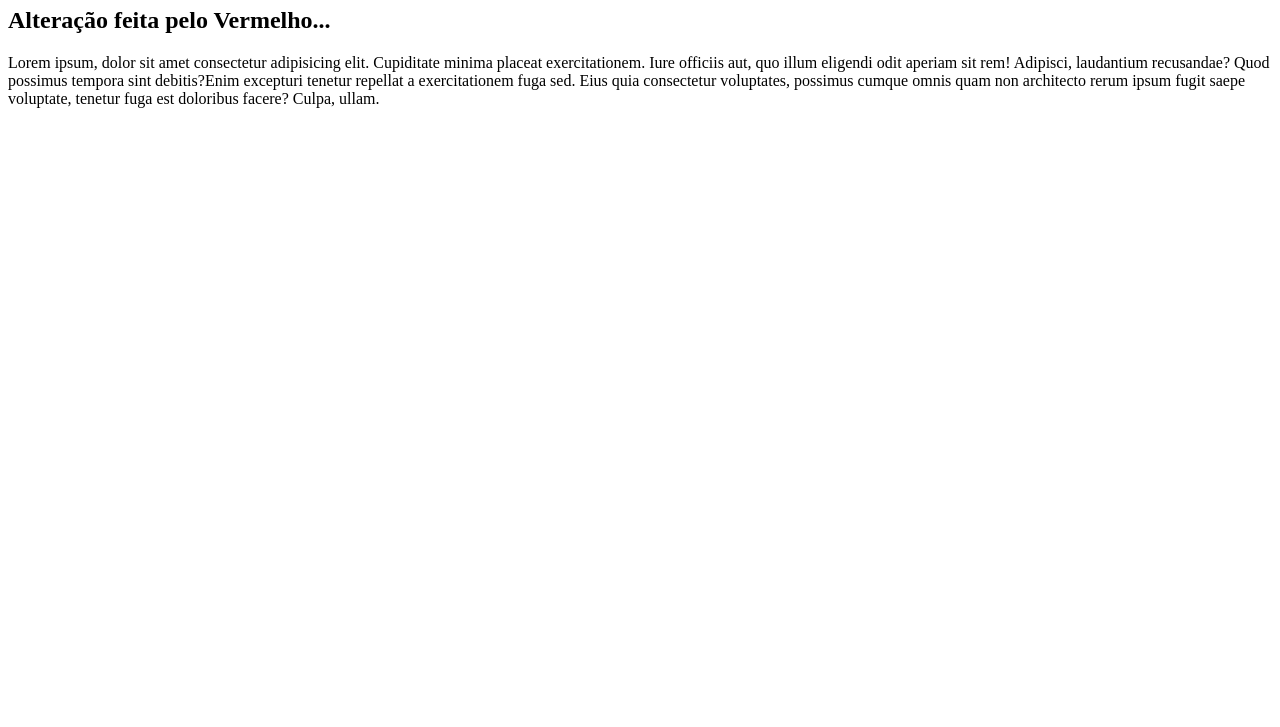
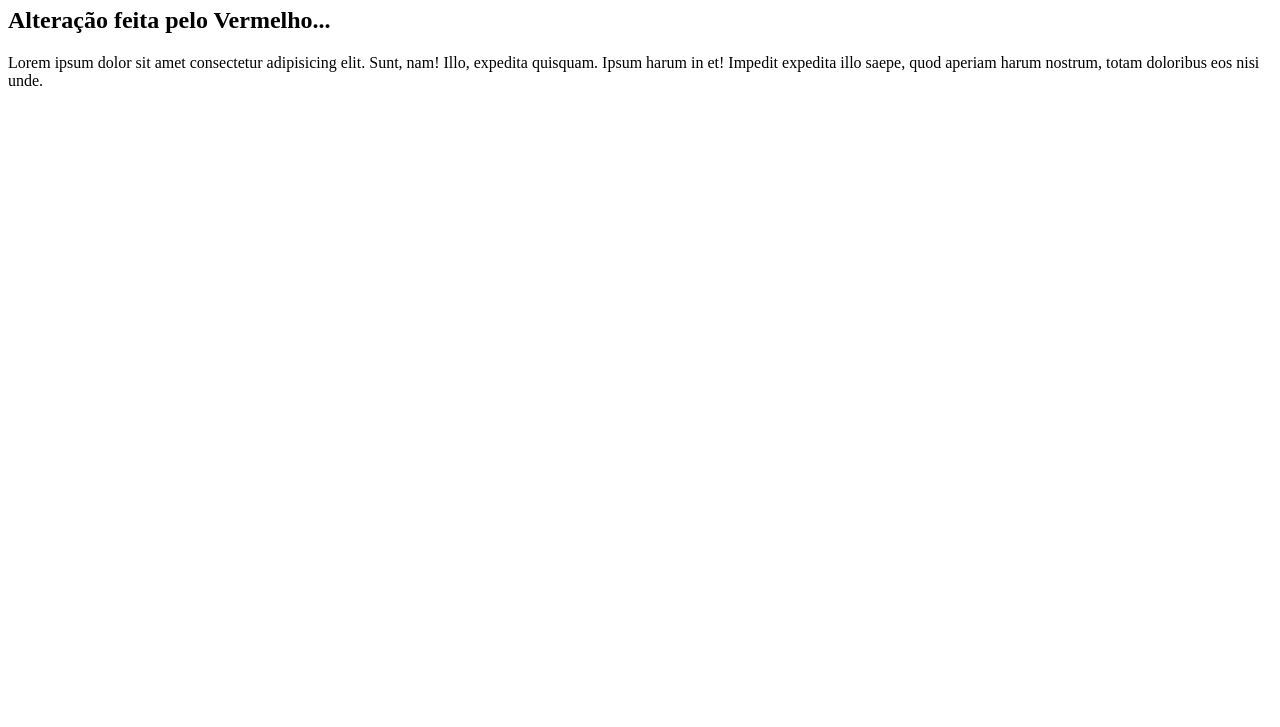
Before and after one commit to jefersonsla/praticaGit, a plain HTML site: page index.html in a window 1280 px wide. Shown: the part 73-800 px from the top of the page. Drawn offline with Linux system fonts and the light colour scheme.

Commit message:
Adicionando section e article

```diff
--- a/index.html
+++ b/index.html
@@ -10,8 +10,9 @@
     <h1> Prática Git</h1>
     <main>
         <h2>Alteração feita pelo Vermelho...</h2>
+        <section>
+            <article>Lorem ipsum dolor sit amet consectetur adipisicing elit. Sunt, nam! Illo, expedita quisquam. Ipsum harum in et! Impedit expedita illo saepe, quod aperiam harum nostrum, totam doloribus eos nisi unde.</article>
+        </section>
     </main>
-
-    <footer> Lorem ipsum, dolor sit amet consectetur adipisicing elit. Cupiditate minima placeat exercitationem. Iure officiis aut, quo illum eligendi odit aperiam sit rem! Adipisci, laudantium recusandae? Quod possimus tempora sint debitis?Enim excepturi tenetur repellat a exercitationem fuga sed. Eius quia consectetur voluptates, possimus cumque omnis quam non architecto rerum ipsum fugit saepe voluptate, tenetur fuga est doloribus facere? Culpa, ullam.</footer>
 </body>
 </html>
```
